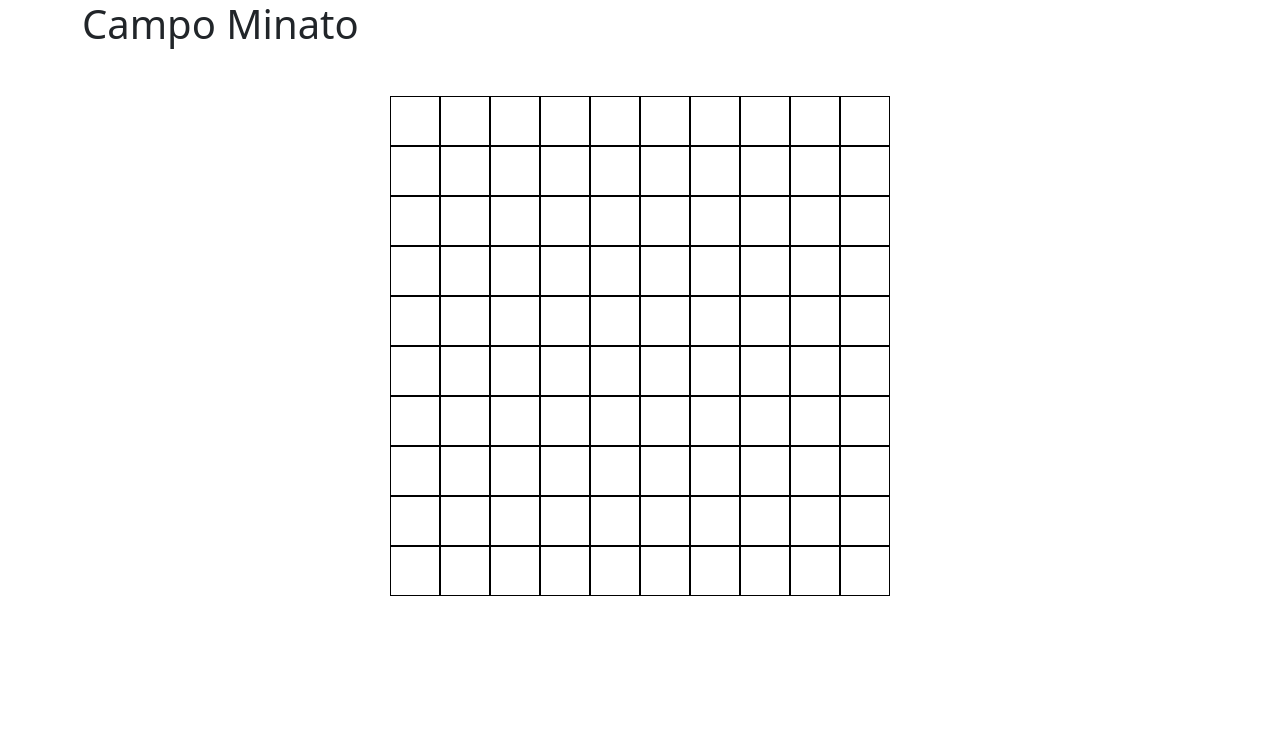
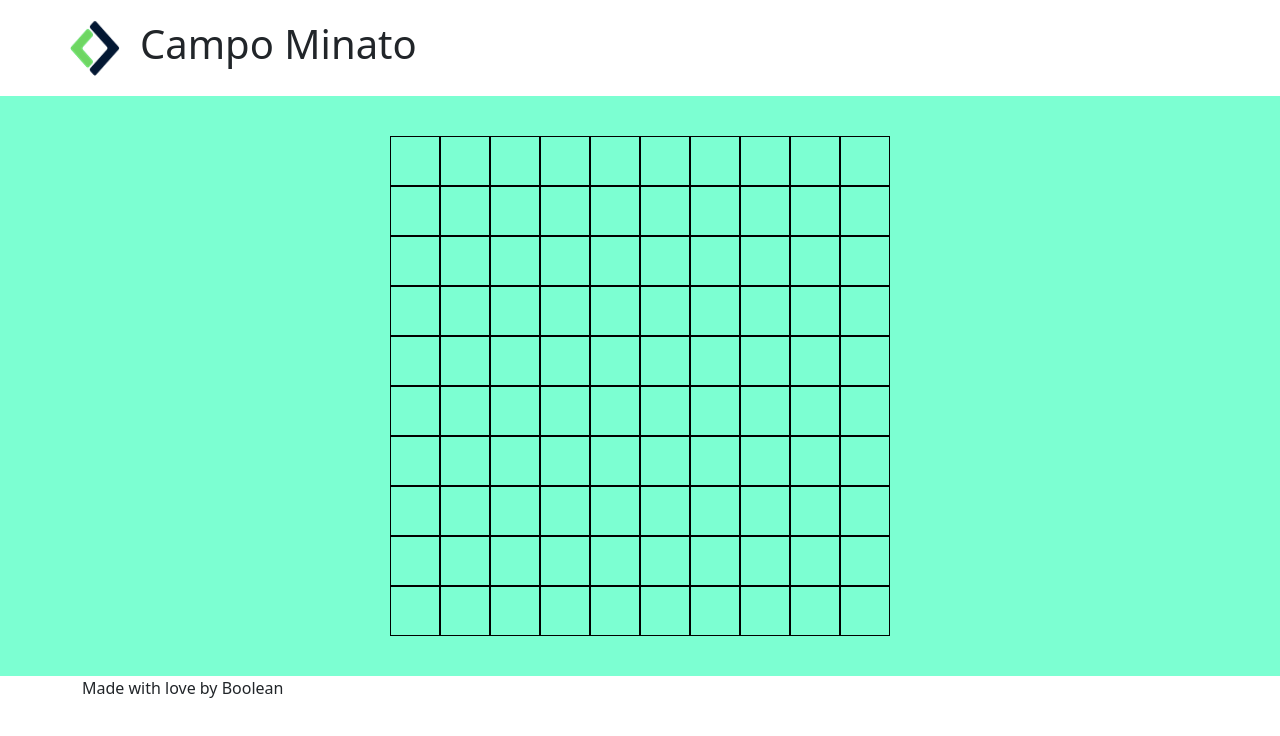
Before and after one commit to Trusimo/js-campominato-grid, a plain HTML site: page index.html in a window 1280 px wide. Drawn offline with nearby package versions, Linux system fonts and the light colour scheme.

Commit message:
completes styles

```diff
--- a/css/style.css
+++ b/css/style.css
@@ -11,3 +11,13 @@
     max-width: 500px;
     margin: auto;
 }
+
+.dsp-flex {
+    display: flex;
+    gap: 20px;
+    padding: 20px 0;
+}
+
+main {
+    background-color: #7cffd2;
+}
--- a/index.html
+++ b/index.html
@@ -10,12 +10,25 @@
     <title>CampoMinatoGrid</title>
 </head>
 <body>
-    <div class="container">
-        <h1>Campo Minato</h1>
+    <header>
+        <div class="container dsp-flex">
+            <img src="img/Logo.png" alt="">
+            <h1>Campo Minato</h1>
+        </div>
+    </header>
+    <main>
+        <div class="container">
             <div class="grid-container">
 
             </div>
-    </div>
+        </div>
+    </main>
+
+    <footer>
+        <div class="container">
+            Made with love by Boolean
+        </div>
+    </footer>
 
     <script src="main.js"></script>
 </body>
--- a/main.js
+++ b/main.js
@@ -10,7 +10,7 @@ function createGrid(CelleX, CelleY) {
     const celletotali = CelleX * CelleY;
     console.log(celletotali);
 
-    // creo il ciclo per fare ogni cella e creo le celle in html/css
+    // creo il ciclo per fare ogni cella e collego le celle a html/css
     for (let i = 0; i < celletotali; i++) {
     const celle = document.createElement("div");
     celle.classList.add("celle");
@@ -19,7 +19,6 @@ function createGrid(CelleX, CelleY) {
     gridContainer.append(celle);
     }
 
-
 }
-
+// funzione che crea la griglia di 10cellex10celle
 createGrid(10, 10);
```
Also changed, not shown: img/Logo.png (added).
